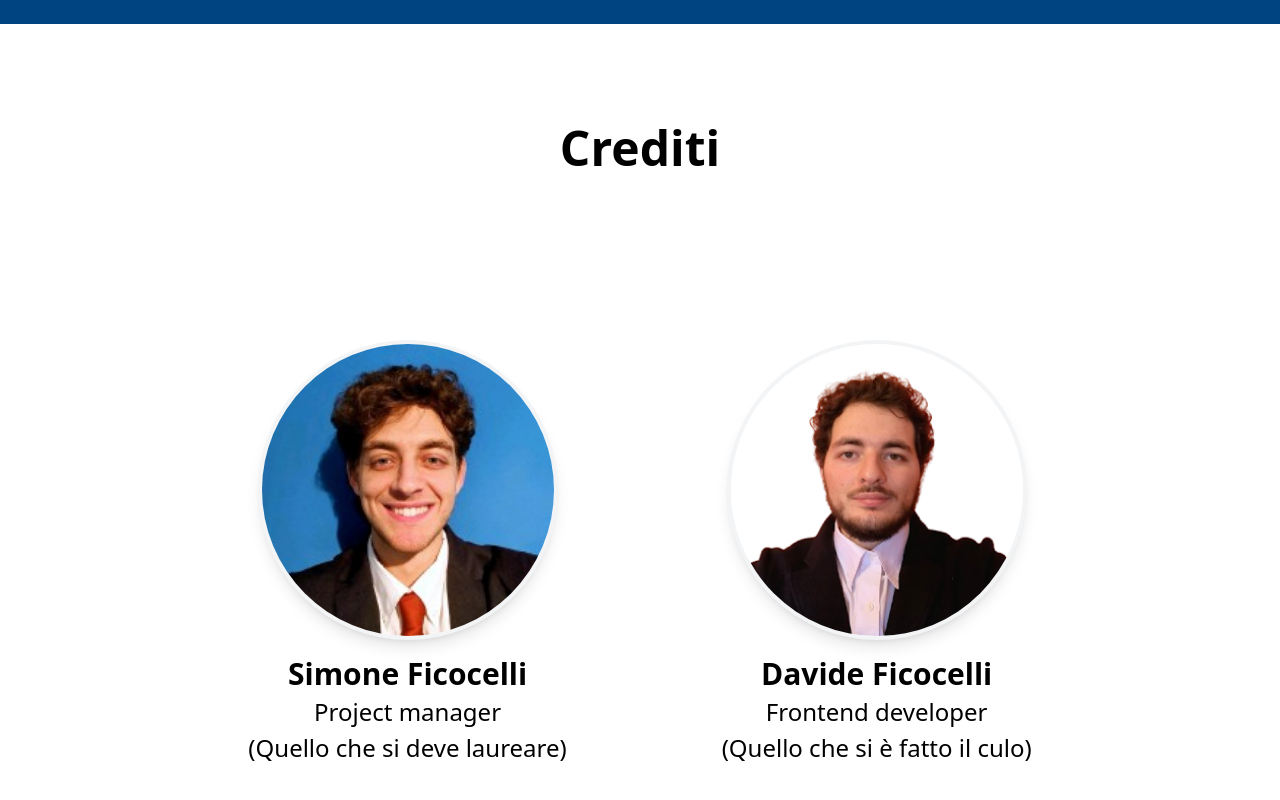
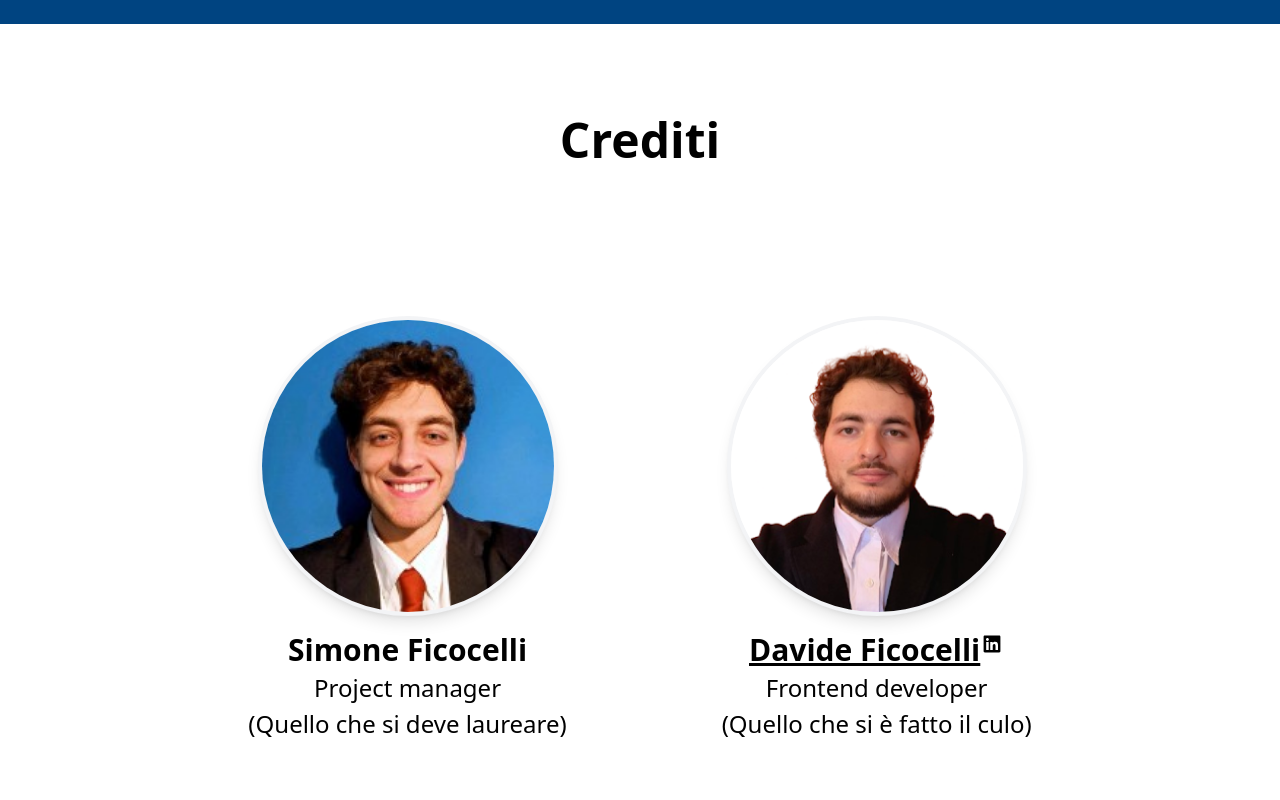
Before and after one commit to SolidDavid03/laurea-simone, a website: page index.html in a window 1280 px wide. Shown: the part 3656-4456 px from the top of the page. Drawn offline with Linux system fonts and the light colour scheme.

Commit message:
Aggiunto link linkedin per Davide

```diff
--- a/index.html
+++ b/index.html
@@ -236,7 +236,7 @@
         <h2 class="text-4xl sm:text-5xl w-full break-words text-center credits-heading-grid-area font-bold">Crediti</h2>
 
         <figure class="contributor-container simone-figure-grid-area">
-            <figcaption class="order-1 flex flex-col gap-y-1">
+            <figcaption>
                 <h3>Simone Ficocelli</h3>
                 <p>Project manager</p>
                 <p>(Quello che si deve laureare)</p>
@@ -246,8 +246,16 @@
 
 
         <figure class="contributor-container davide-figure-grid-area">
-            <figcaption class="order-1 flex flex-col gap-y-1">
-                <h3>Davide Ficocelli</h3>
+            <figcaption>
+                <div class="flex">
+                    <h3><a href="https://www.linkedin.com/in/davideficocelli-frontenddeveloper-" target="_blank"
+                            class="underline hover:text-gray-600">Davide
+                            Ficocelli</a></h3>
+                    <svg class="size-6" xmlns="http://www.w3.org/2000/svg" viewBox="0 0 640 640">
+                        <path
+                            d="M512 96L127.9 96C110.3 96 96 110.5 96 128.3L96 511.7C96 529.5 110.3 544 127.9 544L512 544C529.6 544 544 529.5 544 511.7L544 128.3C544 110.5 529.6 96 512 96zM231.4 480L165 480L165 266.2L231.5 266.2L231.5 480L231.4 480zM198.2 160C219.5 160 236.7 177.2 236.7 198.5C236.7 219.8 219.5 237 198.2 237C176.9 237 159.7 219.8 159.7 198.5C159.7 177.2 176.9 160 198.2 160zM480.3 480L413.9 480L413.9 376C413.9 351.2 413.4 319.3 379.4 319.3C344.8 319.3 339.5 346.3 339.5 374.2L339.5 480L273.1 480L273.1 266.2L336.8 266.2L336.8 295.4L337.7 295.4C346.6 278.6 368.3 260.9 400.6 260.9C467.8 260.9 480.3 305.2 480.3 362.8L480.3 480z" />
+                    </svg>
+                </div>
                 <p>Frontend developer</p>
                 <p>(Quello che si è fatto il culo)</p>
             </figcaption>
--- a/src/input.css
+++ b/src/input.css
@@ -217,11 +217,11 @@ header .new-item::after {
 
 @layer components {
   .contributor-container {
-    @apply w-full md:h-96;
+    @apply w-full h-full max-h-[26rem] flex flex-col gap-y-4;
   }
 
-  .contributor-container {
-    @apply flex flex-col gap-y-4 w-full;
+  .contributor-container figcaption {
+    @apply order-1 flex flex-col justify-center items-center gap-y-1;
   }
 
   .contributor-container figcaption h3,
```
Also changed, not shown: src/output.css.
